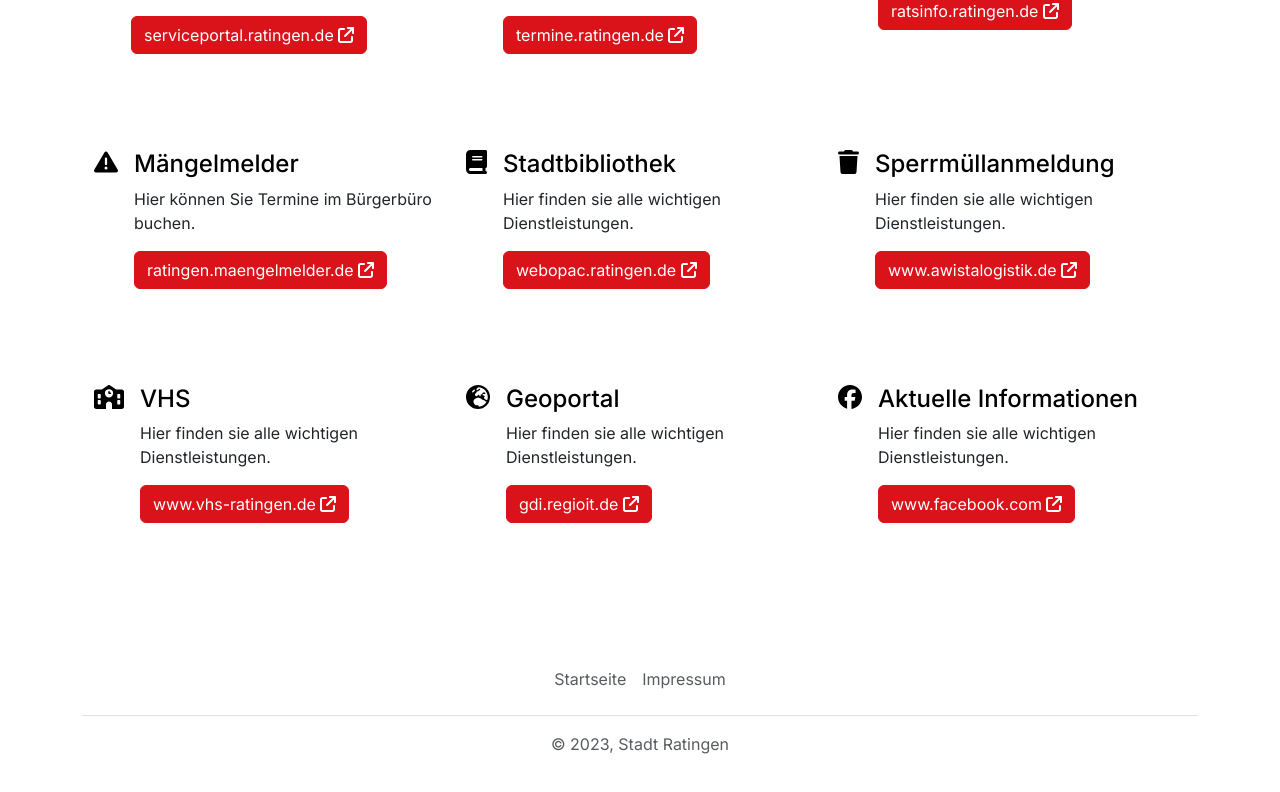
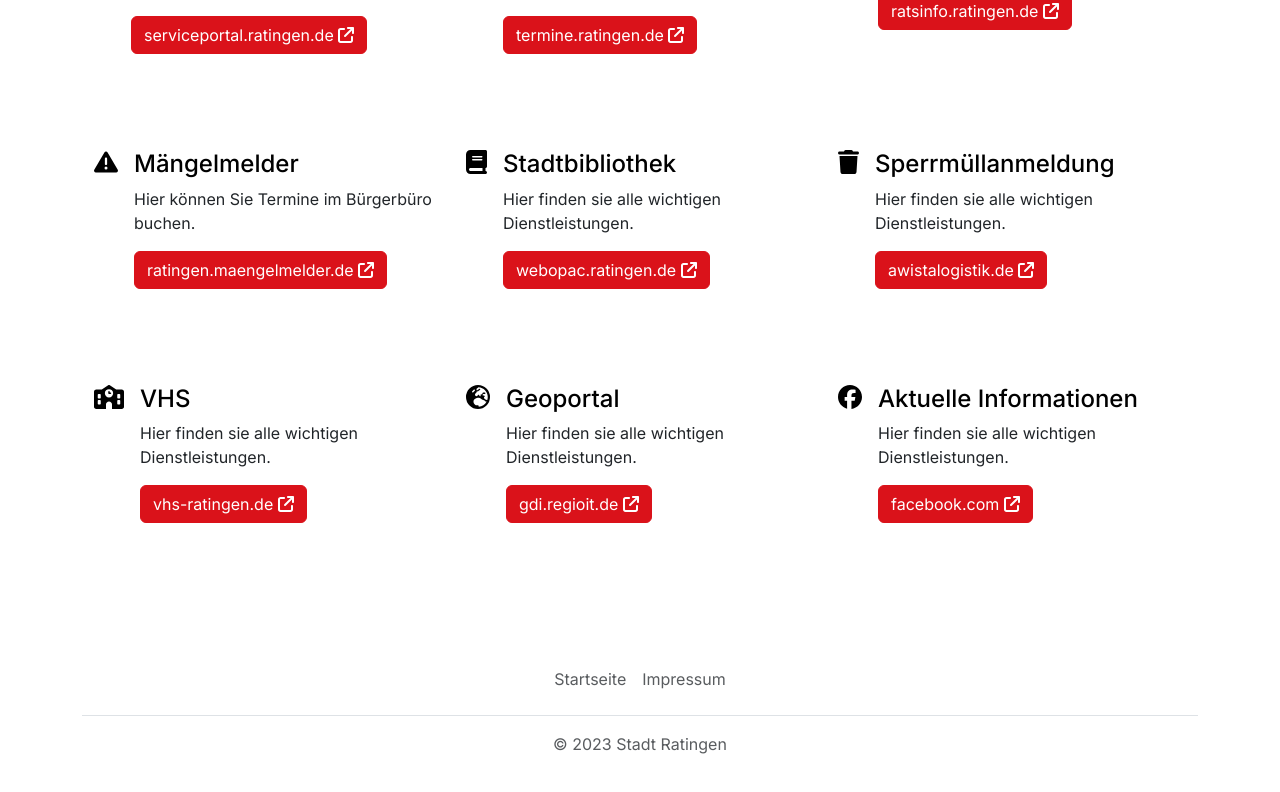
Before and after one commit to kevinriex/notfall.ratingen.de, a Next.js app: page / in a window 1280 px wide. Shown: the part 1288-2080 px from the top of the page. Built offline with nearby package versions, Linux system fonts and the light colour scheme.

Commit message:
FINAL KomMITT

```diff
--- a/src/app/(components)/Footer.jsx
+++ b/src/app/(components)/Footer.jsx
@@ -1,20 +1,22 @@
+import Link from 'next/link'
+
 export default function Footer() {
   return (
       <div className="container">
         <footer className="py-3 my-4">
           <ul className="nav justify-content-center border-bottom pb-3 mb-3">
             <li className="nav-item">
-              <a href="/" className="nav-link px-2 text-body-secondary">
+              <Link href="/" className="nav-link px-2 text-body-secondary">
                 Startseite
-              </a>
+              </Link>
             </li>
             <li className="nav-item">
-              <a href="/impressum" className="nav-link px-2 text-body-secondary">
+              <Link href="/impressum" className="nav-link px-2 text-body-secondary">
                 Impressum
-              </a>
+              </Link>
             </li>
           </ul>
-          <p className="text-center text-body-secondary">© 2023, Stadt Ratingen</p>
+          <p className="text-center text-body-secondary">&#169; 2023 Stadt Ratingen</p>
         </footer>
       </div>
   );
--- a/src/app/(components)/SideLinkBar.jsx
+++ b/src/app/(components)/SideLinkBar.jsx
@@ -40,13 +40,13 @@ const LinkSammlung = [
     },
     {
       name: "Sperrmüllanmeldung",
-      href: "https://www.awistalogistik.de/das-bieten-wir/ratingen/",
+      href: "https://awistalogistik.de/das-bieten-wir/ratingen/",
       desc: "Hier finden sie alle wichtigen Dienstleistungen.",
       icon: <FontAwesomeIcon icon={faTrash} />
     }],
     [{
       name: "VHS",
-      href: "https://www.vhs-ratingen.de/",
+      href: "https://vhs-ratingen.de/",
       desc: "Hier finden sie alle wichtigen Dienstleistungen.",
       icon: <FontAwesomeIcon icon={faSchool} />
     },
@@ -58,7 +58,7 @@ const LinkSammlung = [
     },
     {
       name: "Aktuelle Informationen",
-      href: "https://www.facebook.com/DeinRatingen/",
+      href: "https://facebook.com/DeinRatingen/",
       desc: "Hier finden sie alle wichtigen Dienstleistungen.",
       icon: <FontAwesomeIcon icon={faFacebook} />
     }]
--- a/src/styles/styles.scss
+++ b/src/styles/styles.scss
@@ -2,3 +2,9 @@ $primary: #da121a;
 
 // Immer zuletzt
 @import "node_modules/bootstrap/scss/bootstrap.scss";
+
+@media screen and (max-width: 900px) {
+    .lead {
+        text-align: justify;
+    }
+}
```
